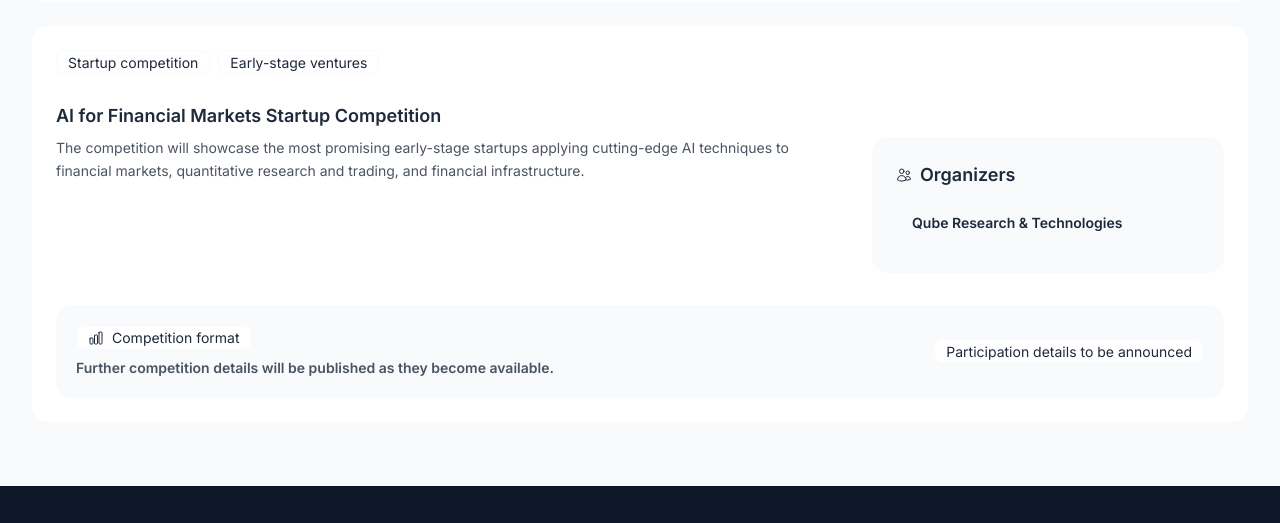
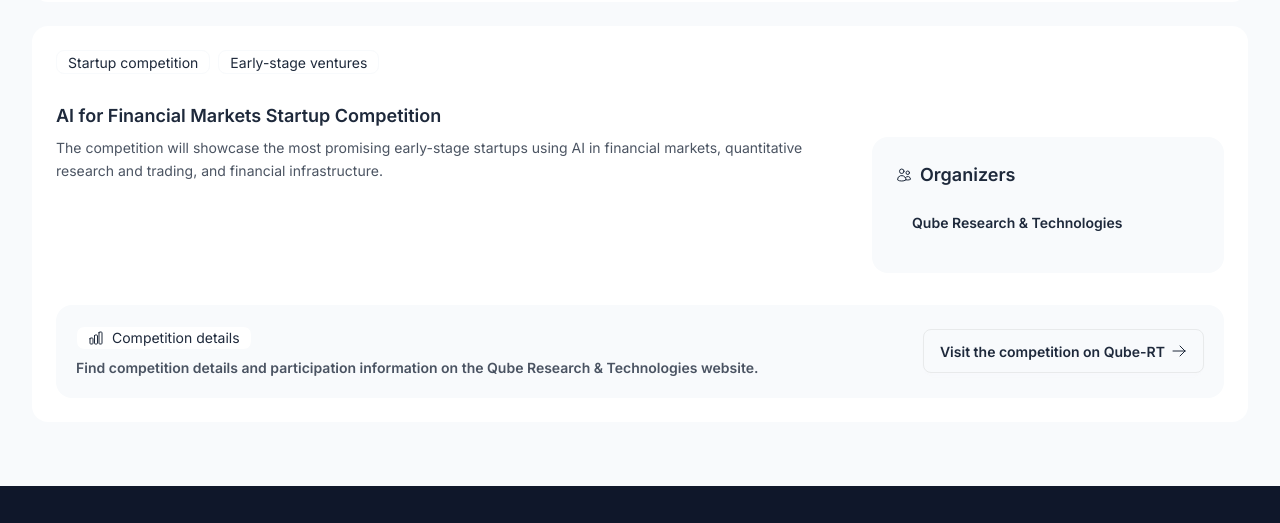
Before and after one commit to unimib-whattadata/icaif25, a website: page competitions/index.html in a window 1280 px wide. Shown: the part 2720-3243 px from the top of the page. Drawn offline with Linux system fonts and the light colour scheme.

Commit message:
Add Qube-RT startup competition link

```diff
--- a/competitions/index.html
+++ b/competitions/index.html
@@ -588,9 +588,9 @@
                   <div class="space-y-4 text-base-content/80 leading-relaxed">
                     <p>
                       The competition will showcase the most promising
-                      early-stage startups applying cutting-edge AI techniques
-                      to financial markets, quantitative research and trading,
-                      and financial infrastructure.
+                      early-stage startups using AI in financial markets,
+                      quantitative research and trading, and financial
+                      infrastructure.
                     </p>
                   </div>
                   <div class="card bg-base-200">
@@ -614,16 +614,21 @@
                   <div>
                     <p class="badge">
                       <i data-heroicon="bar-chart-2" class="w-4 h-4"></i>
-                      Competition format
+                      Competition details
                     </p>
                     <p class="mt-2 text-sm font-semibold text-base-content/80">
-                      Further competition details will be published as they
-                      become available.
+                      Find competition details and participation information on
+                      the Qube Research &amp; Technologies website.
                     </p>
                   </div>
-                  <span class="badge mt-4 md:mt-0"
-                    >Participation details to be announced</span
-                  >
+                  <a
+                    href="https://www.qube-rt.com/startupcompetition"
+                    target="_blank"
+                    rel="noopener noreferrer"
+                    class="btn mt-4 md:mt-0"
+                    >Visit the competition on Qube-RT
+                    <i data-heroicon="arrow-right" class="size-4"></i
+                  ></a>
                 </div>
               </div>
             </article>
```
Also changed, not shown: competitions.html (+14 -9 lines).
